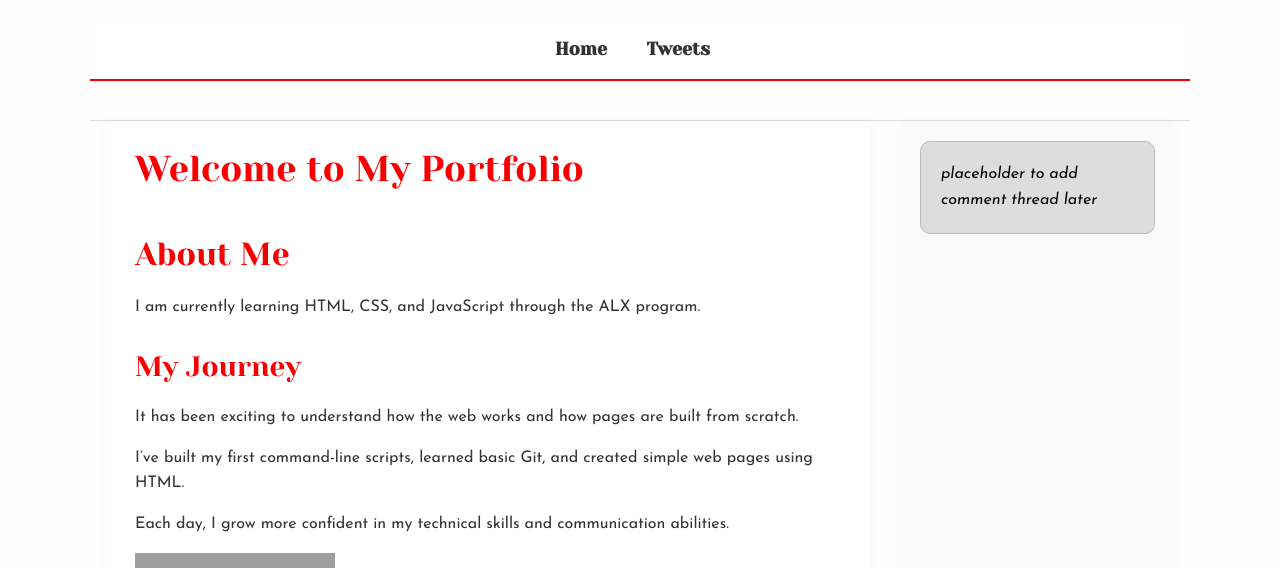
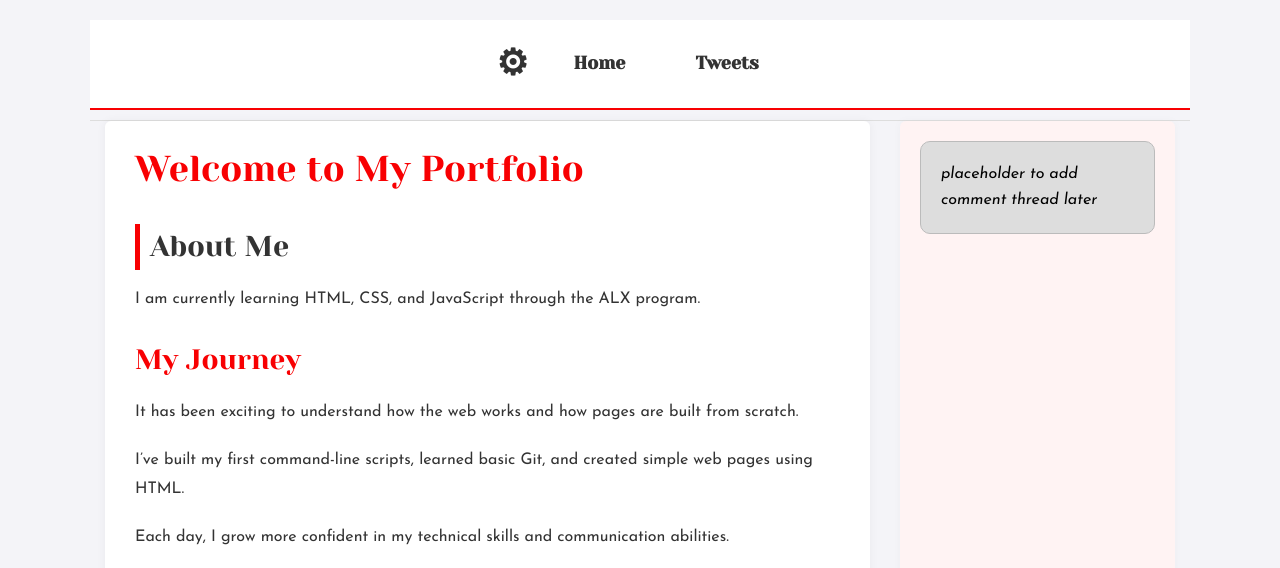
Before and after one commit to Evianojay/alx_html_css, a plain HTML site: page css_basic/index.html in a window 1280 px wide. Shown: the top 568 px of the page. Drawn offline with Linux system fonts and the light colour scheme; grey boxes are pictures that could not be loaded.

Commit message:
Task 3: Added logo and enhanced article/aside styling

```diff
--- a/css_basic/index.html
+++ b/css_basic/index.html
@@ -10,6 +10,7 @@
 <body class="works_on_smartphone">
     <header>
         <ul>
+            <li class="logo">&#9881;</li>
             <li><a href="index.html">Home</a></li>
             <li><a href="tweets.html">Tweets</a></li>
         </ul>
--- a/css_basic/styles.css
+++ b/css_basic/styles.css
@@ -136,6 +136,40 @@ footer {
   color: #999;
   border-top: 1px solid #ddd;
 }
+.logo {
+  font-size: 2rem;
+  margin-right: 20px;
+}
+header ul {
+  display: flex;
+  align-items: center;
+  justify-content: center;
+  gap: 20px;
+  list-style: none;
+}
+article p {
+  line-height: 1.8;
+  margin-bottom: 1.2em;
+}
+
+article h2 {
+  font-size: 1.8rem;
+  color: #333;
+  margin-top: 25px;
+  border-left: 5px solid #f80002;
+  padding-left: 10px;
+}
+body {
+  background-color: #f4f4f8;
+}
+
+aside {
+  background-color: #fff3f3;
+  color: #444;
+}
+
+
+
 
 /* Responsive: stack main content on smaller screens */
 @media (max-width: 800px) {
```
Also changed, not shown: css_basic/tweets.html (+1 -0 lines).
